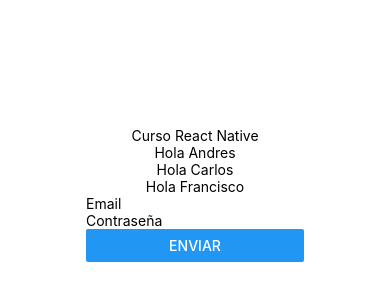
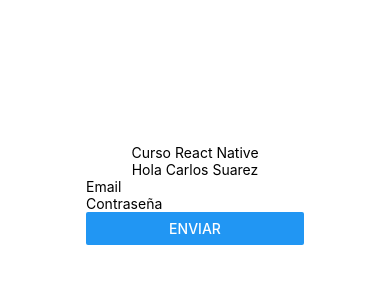
Before and after one commit to JairoDuenas/React-Native, a React Native app: screen / in a window 390 px wide. Shown: the part 228-528 px from the top of the page. Built offline with nearby package versions, Linux system fonts and the light colour scheme.

Commit message:
Propiedades por defecto: defaultProps

```diff
--- a/App.js
+++ b/App.js
@@ -6,9 +6,10 @@ export default function App() {
   return (
     <View style={styles.container}>
       <Text>Curso React Native</Text>
-      <Saludar name="Andres" />
-      <Saludar name="Carlos" />
-      <Saludar name="Francisco" />
+      <Saludar />
+      {/* <Saludar firstname="Andres" lastname="Camacho" />
+      <Saludar firstname="Carlos" lastname="Sanchez" />
+      <Saludar firstname="Pedro" lastname="Gonzalez" /> */}
       <LoginForm />
     </View>
   );
--- a/src/components/Saludar.js
+++ b/src/components/Saludar.js
@@ -2,7 +2,16 @@ import React from "react";
 import { Text } from "react-native";
 
 export default function Saludar(props) {
-  const { name } = props;
+  const { firstname, lastname } = props;
 
-  return <Text>Hola {name}</Text>;
+  return (
+    <Text>
+      Hola {firstname} {lastname}
+    </Text>
+  );
 }
+
+Saludar.defaultProps = {
+  firstname: "Carlos",
+  lastname: "Suarez",
+};
```
